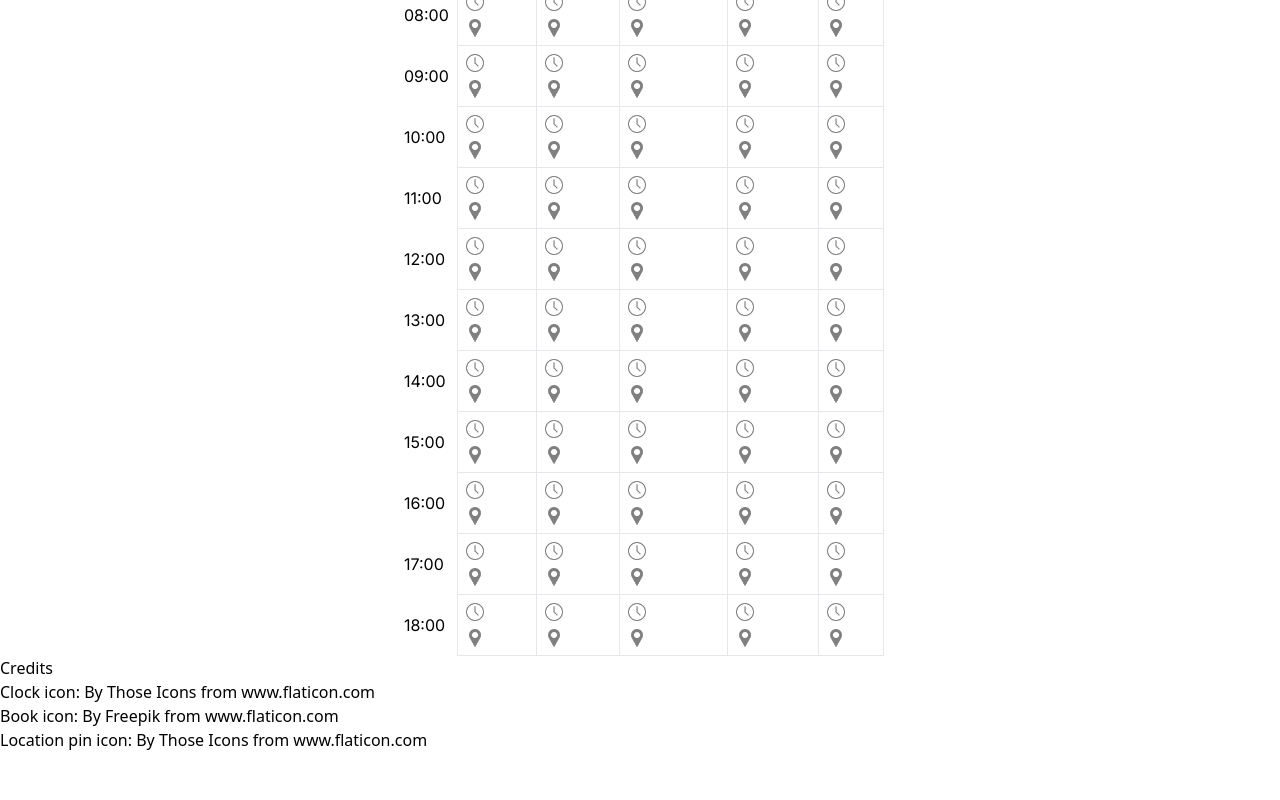
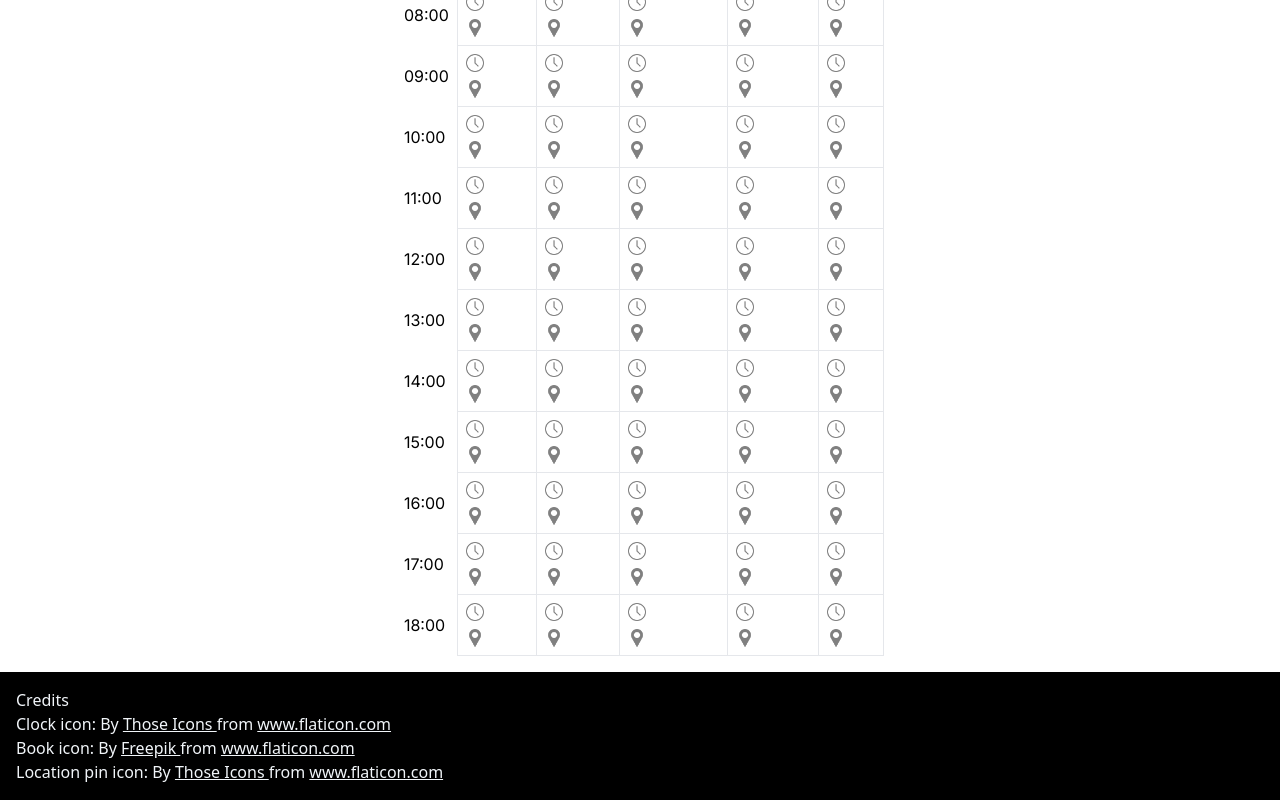
Before and after one commit to Kasweka1/BookRestFulApi-Spring, a Next.js app in the folder src/main/resources/school-schedule/: page / in a window 1280 px wide. Shown: the part 221-1021 px from the top of the page. Before the commit the page ends 973 px from the top, so only its background shows below. Built offline with nearby package versions, Linux system fonts and the light colour scheme; no server answers.

Commit message:
Added footer and credits

```diff
--- a/src/main/resources/school-schedule/pages/index.tsx
+++ b/src/main/resources/school-schedule/pages/index.tsx
@@ -147,15 +147,15 @@ export default function Home() {
         </table>
       </div>
     </main>
-      <footer>
+      <footer className="bg-black w-full p-4 text-slate-100 mt-4">
         <div>
           <h3>Credits</h3>
-          <p><span>Clock icon: </span>By <a href="https://www.flaticon.com/authors/those-icons" title="Those Icons"> Those
-            Icons </a> from <a href="https://www.flaticon.com/" title="Flaticon">www.flaticon.com</a></p>
-          <p><span>Book icon: </span>By <a href="https://www.flaticon.com/authors/freepik" title="Freepik">
-            Freepik </a> from <a href="https://www.flaticon.com/" title="Flaticon">www.flaticon.com</a></p>
-          <p><span>Location pin icon: </span>By <a href="https://www.flaticon.com/authors/those-icons"
-            title="Those Icons"> Those Icons </a> from <a href="https://www.flaticon.com/"
+          <p><span>Clock icon: </span>By <a className="underline" href="https://www.flaticon.com/authors/those-icons" title="Those Icons"> Those
+            Icons </a> from <a className="underline" href="https://www.flaticon.com/" title="Flaticon">www.flaticon.com</a></p>
+          <p><span>Book icon: </span>By <a className="underline" href="https://www.flaticon.com/authors/freepik" title="Freepik">
+            Freepik </a> from <a className="underline" href="https://www.flaticon.com/" title="Flaticon">www.flaticon.com</a></p>
+          <p><span>Location pin icon: </span>By <a className="underline" href="https://www.flaticon.com/authors/those-icons"
+            title="Those Icons"> Those Icons </a> from <a className="underline" href="https://www.flaticon.com/"
               title="Flaticon">www.flaticon.com</a></p>
         </div>
       </footer>
```
Also changed, not shown: 1 other file (tests, documents, lock files or other folders).
